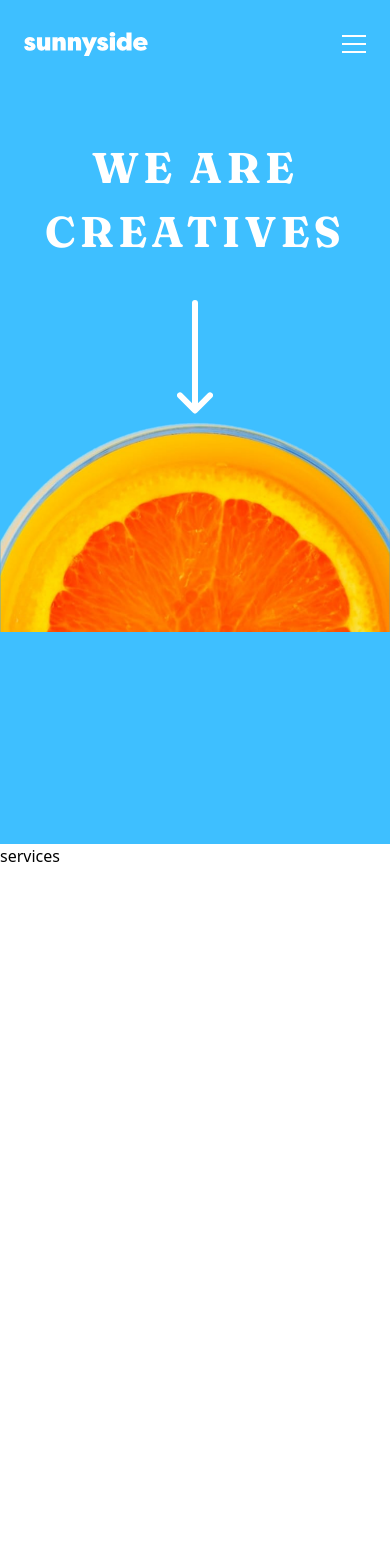
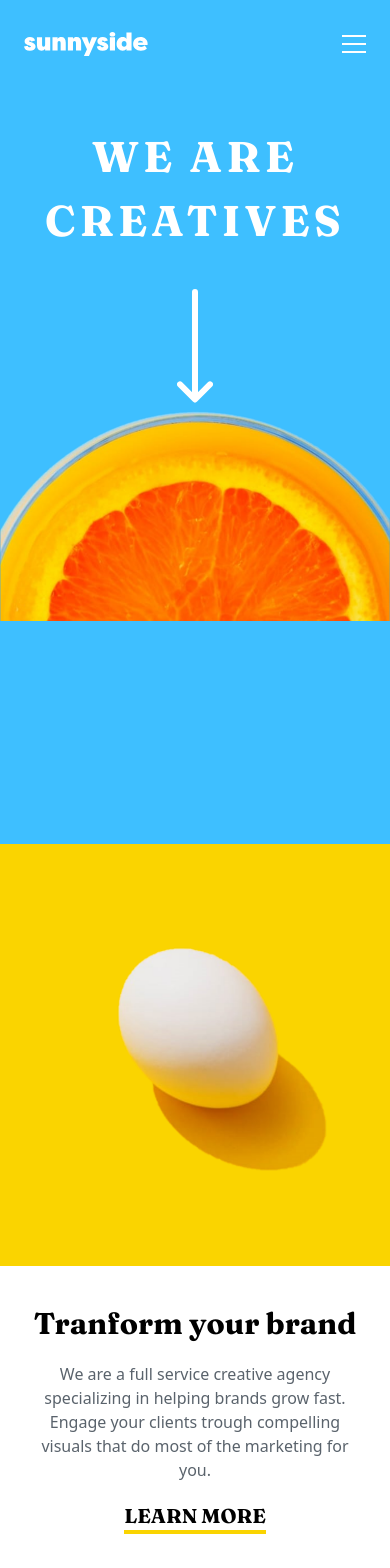
Before and after one commit to cancomertpay/sunnyside-agency, a React (Vite) app: page / in a window 390 px wide. Shown: the top 1568 px of the page. Built offline with nearby package versions, Linux system fonts and the light colour scheme.

Commit message:
add mobile services section

```diff
--- a/src/components/UI/Section.jsx
+++ b/src/components/UI/Section.jsx
@@ -2,7 +2,7 @@ import React from "react";
 
 function Section({ children, background }) {
   return (
-    <section className={`relative h-[100vh] ${background ? background : ""}`}>
+    <section className={`relative h-[100vh] ${background ? background : ""} box-border`}>
       {children}
     </section>
   );
--- /dev/null
+++ b/src/components/UI/Title.jsx
@@ -0,0 +1,23 @@
+import React from "react";
+
+import { motion } from "framer-motion";
+import { titleContainer, titleTextVariant2 } from "../../utils/motion";
+
+function Title({ children }) {
+  return (
+    <motion.h3
+      variants={titleContainer}
+      initial="hidden"
+      whileInView="show"
+      className={`font-fraunces text-3xl`}
+    >
+      {Array.from(children).map((letter, index) => (
+        <motion.span variants={titleTextVariant2} key={index}>
+          {letter === " " ? "\u00A0" : letter}
+        </motion.span>
+      ))}
+    </motion.h3>
+  );
+}
+
+export default Title;
--- a/src/sections/Home.jsx
+++ b/src/sections/Home.jsx
@@ -3,6 +3,7 @@ import React from "react";
 // components
 import Header from "../components/header/Header";
 import Section from "../components/UI/Section";
+import Title from "../components/UI/Title";
 
 // framer-motion
 import { motion } from "framer-motion";
@@ -17,7 +18,6 @@ import iconArrowDown from "../assets/images/icon-arrow-down.svg";
 import orangeImg from "../assets/images/mobile/orange.png";
 
 function Home() {
-
   return (
     <Section background={"bg-primary-blue"}>
       <Header />
@@ -25,7 +25,7 @@ function Home() {
         variants={textVariant(0.5)}
         initial={"hidden"}
         whileInView={"show"}
-        className="uppercase tracking-widest text-[11vw] mt-[3rem] font-fraunces text-center text-neutral-white"
+        className="font-fraunces text-center tracking-widest uppercase text-[11vw] text-neutral-white mt-[2.3rem]"
       >
         We are creatives
       </motion.h2>
--- a/src/sections/Services.jsx
+++ b/src/sections/Services.jsx
@@ -1,14 +1,55 @@
-import React from 'react'
+import React from "react";
 
 // components
-import Section from '../components/UI/Section'
+import Section from "../components/UI/Section";
+
+// framer motion
+import { motion } from "framer-motion";
+// variants
+import { fadeIn, textVariant } from "../utils/motion";
+
+// egg img
+import eggImg from "../assets/images/mobile/egg.png";
+import Title from "../components/UI/Title";
 
 function Services() {
   return (
     <Section>
-      services
+      <div className="h-1/2 bg-primary-yellow box-border flex items-center justify-center">
+        <motion.img
+          variants={fadeIn("right", "spring", 0.5, 1)}
+          initial="hidden"
+          whileInView="show"
+          src={eggImg}
+          alt="sunnyside agency egg image"
+          width={220}
+          height={220}
+          className="ml-12"
+        />
+      </div>
+      <div className="py-10 px-6 flex flex-col items-center justify-center">
+        <Title>Tranform your brand</Title>
+        <motion.p
+          variants={textVariant(0.2)}
+          initial={"hidden"}
+          whileInView={"show"}
+          className="text-center text-neutral-veryDarkGrayishBlue my-5"
+        >
+          We are a full service creative agency specializing in helping brands
+          grow fast. Engage your clients trough compelling visuals that do most
+          of the marketing for you.
+        </motion.p>
+        <motion.div
+          variants={textVariant(0.3)}
+          initial={"hidden"}
+          whileInView={"show"}
+          className="uppercase text-xl font-fraunces border-b-4 border-b-primary-yellow"
+        >
+          Learn More
+        </motion.div>
+      </div>
     </Section>
-  )
+  );
 }
 
-export default Services
+export default Services;
--- a/src/utils/motion.js
+++ b/src/utils/motion.js
@@ -3,7 +3,7 @@ export const headerVariants = {
     opacity: 0,
     y: -50,
     transition: {
-      type: 'spring',
+      type: "spring",
       stiffness: 300,
       damping: 140,
     },
@@ -12,7 +12,7 @@ export const headerVariants = {
     opacity: 1,
     y: 0,
     transition: {
-      type: 'spring',
+      type: "spring",
       stiffness: 80,
       delay: 1,
     },
@@ -21,8 +21,8 @@ export const headerVariants = {
 
 export const slideIn = (direction, type, delay, duration) => ({
   hidden: {
-    x: direction === 'left' ? '-100%' : direction === 'right' ? '100%' : 0,
-    y: direction === 'up' ? '-100%' : direction === 'down' ? '-100%' : 0,
+    x: direction === "left" ? "-100%" : direction === "right" ? "100%" : 0,
+    y: direction === "up" ? "-100%" : direction === "down" ? "-100%" : 0,
   },
   show: {
     x: 0,
@@ -31,7 +31,7 @@ export const slideIn = (direction, type, delay, duration) => ({
       type,
       delay,
       duration,
-      ease: 'easeOut',
+      ease: "easeOut",
     },
   },
 });
@@ -55,42 +55,37 @@ export const textVariant = (delay) => ({
     y: 0,
     opacity: 1,
     transition: {
-      type: 'spring',
+      type: "spring",
       duration: 1.25,
       delay,
     },
   },
 });
 
-export const textContainer = {
-  hidden: {
-    opacity: 0,
+export const titleContainer = {
+  hidden: { opacity: 0 },
+  show: {
+    opacity: 1,
+    transition: { staggerChildren: 0.08 },
   },
-  show: (i = 1) => ({
-    opacity: 1,
-    transition: { staggerChildren: 0.1, delayChildren: i * 0.1 },
-  }),
 };
 
-export const textVariant2 = {
-  hidden: {
-    opacity: 0,
-    y: 20,
-  },
+export const titleTextVariant2 = {
+  hidden: { opacity: 0, y: 20 },
   show: {
     opacity: 1,
     y: 0,
     transition: {
-      type: 'tween',
-      ease: 'easeIn',
+      type: "tween",
+      ease: "easeIn",
     },
   },
 };
 
 export const fadeIn = (direction, type, delay, duration) => ({
   hidden: {
-    x: direction === 'left' ? 100 : direction === 'right' ? -100 : 0,
-    y: direction === 'up' ? 100 : direction === 'down' ? -100 : 0,
+    x: direction === "left" ? 100 : direction === "right" ? -100 : 0,
+    y: direction === "up" ? 100 : direction === "down" ? -100 : 0,
     opacity: 0,
   },
   show: {
@@ -101,21 +96,21 @@ export const fadeIn = (direction, type, delay, duration) => ({
       type,
       delay,
       duration,
-      ease: 'easeOut',
+      ease: "easeOut",
     },
   },
 });
 
 export const planetVariants = (direction) => ({
   hidden: {
-    x: direction === 'left' ? '-100%' : '100%',
+    x: direction === "left" ? "-100%" : "100%",
     rotate: 120,
   },
   show: {
     x: 0,
     rotate: 0,
     transition: {
-      type: 'spring',
+      type: "spring",
       duration: 1.8,
       delay: 0.5,
     },
@@ -131,10 +126,10 @@ export const zoomIn = (delay, duration) => ({
     scale: 1,
     opacity: 1,
     transition: {
-      type: 'tween',
+      type: "tween",
       delay,
       duration,
-      ease: 'easeOut',
+      ease: "easeOut",
     },
   },
 });
@@ -144,7 +139,7 @@ export const footerVariants = {
     opacity: 0,
     y: 50,
     transition: {
-      type: 'spring',
+      type: "spring",
       stiffness: 300,
       damping: 140,
     },
@@ -153,7 +148,7 @@ export const footerVariants = {
     opacity: 1,
     y: 0,
     transition: {
-      type: 'spring',
+      type: "spring",
       stiffness: 80,
       delay: 0.5,
     },
```
